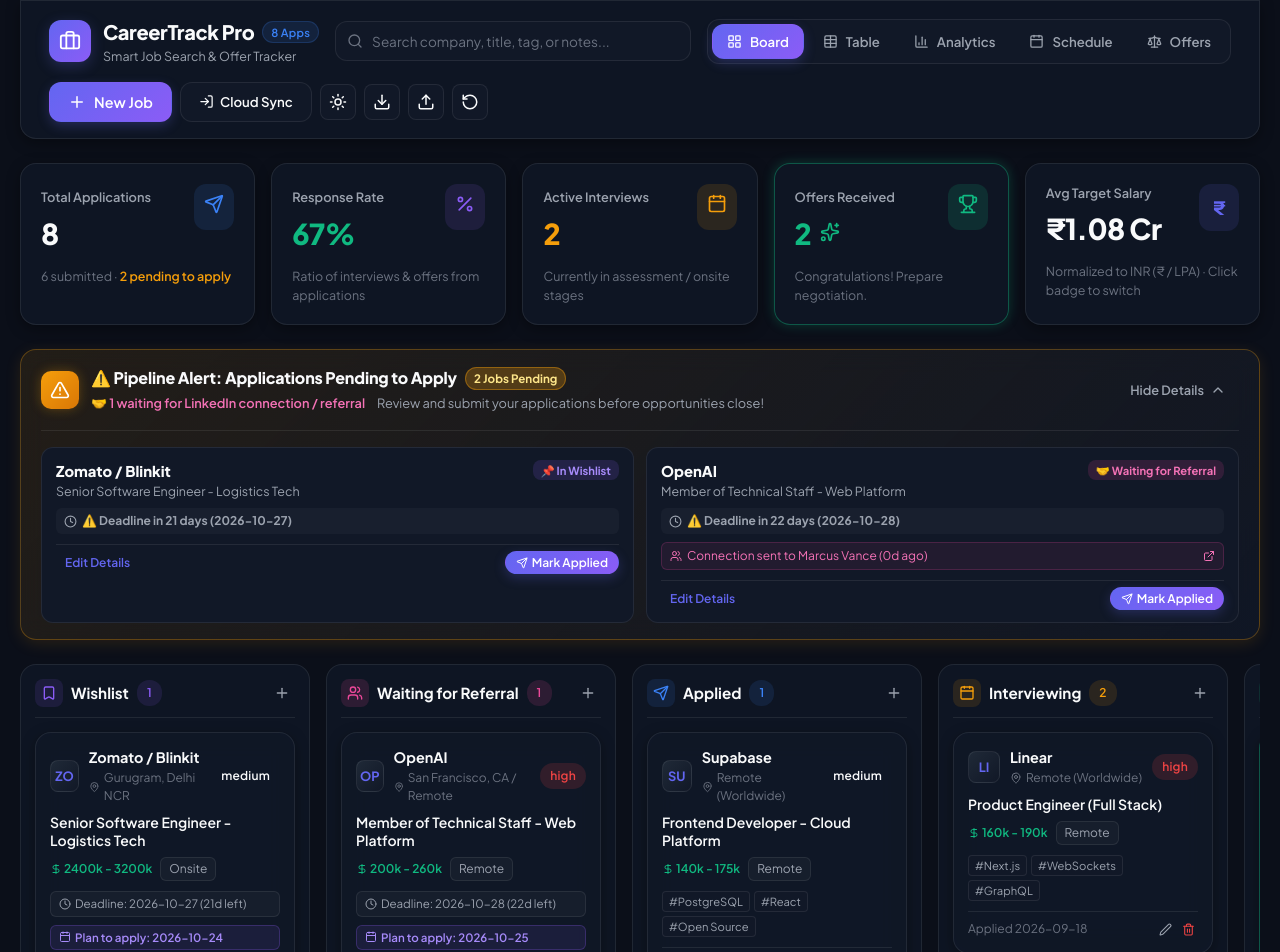
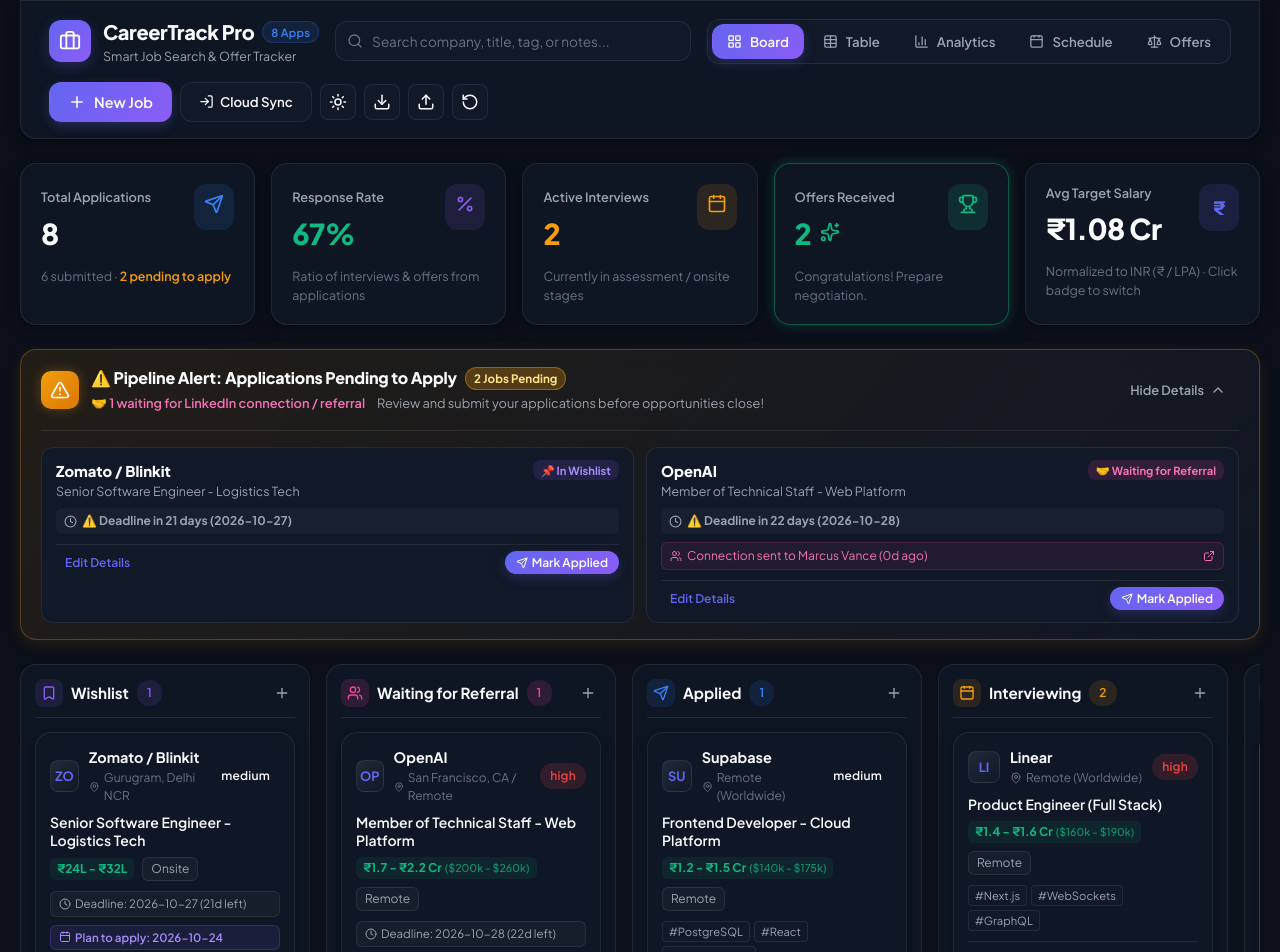
Before and after one commit to anshuln26/Job-Application-Tracker, a React (Vite) app: page / in a window 1280 px wide. Shown: the top 952 px of the page. Built offline with nearby package versions, Linux system fonts and the light colour scheme; no server answers.

Commit message:
changes in project

```diff
--- a/src/components/JobTable.jsx
+++ b/src/components/JobTable.jsx
@@ -1,5 +1,6 @@
 import React, { useState, useMemo } from 'react';
 import { STAGES, WORK_TYPES, PRIORITIES } from '../data/mockData';
+import { convertSalary, formatSalaryRange } from '../utils/currency';
 import {
   ArrowUpDown,
   Edit2,
@@ -30,7 +31,8 @@ export default function JobTable({
   onUpdateStatus,
   onDeleteApp,
   onBulkDelete,
-  onBulkStatusUpdate
+  onBulkStatusUpdate,
+  displayCurrency = 'INR'
 }) {
   const [sortField, setSortField] = useState('appliedDate');
   const [sortDirection, setSortDirection] = useState('desc');
@@ -57,8 +59,8 @@ export default function JobTable({
       let bVal = b[sortField] || '';
 
       if (sortField === 'salary') {
-        aVal = a.salaryMax || 0;
-        bVal = b.salaryMax || 0;
+        aVal = convertSalary(a.salaryMax, a.currency, displayCurrency) || 0;
+        bVal = convertSalary(b.salaryMax, b.currency, displayCurrency) || 0;
       }
 
       if (sortField === 'deadline') {
@@ -70,7 +72,7 @@ export default function JobTable({
       if (aVal > bVal) return sortDirection === 'asc' ? 1 : -1;
       return 0;
     });
-  }, [applications, statusFilter, workTypeFilter, priorityFilter, sortField, sortDirection]);
+  }, [applications, statusFilter, workTypeFilter, priorityFilter, sortField, sortDirection, displayCurrency]);
 
   const handleSort = (field) => {
     if (sortField === field) {
@@ -225,7 +227,7 @@ export default function JobTable({
               </th>
               <th style={{ padding: '12px' }}>Work Type</th>
               <th style={{ padding: '12px', cursor: 'pointer' }} onClick={() => handleSort('salary')}>
-                Salary <ArrowUpDown size={13} />
+                Salary ({displayCurrency === 'INR' ? '₹ INR' : '$ USD'}) <ArrowUpDown size={13} />
               </th>
               <th style={{ padding: '12px', textAlign: 'right' }}>Actions</th>
             </tr>
@@ -350,7 +352,20 @@ export default function JobTable({
                       {app.workType} ({app.location || 'Remote'})
                     </td>
                     <td style={{ padding: '12px', fontWeight: 600, color: app.salaryMax ? 'var(--status-offer)' : 'var(--text-muted)' }}>
-                      {app.salaryMax ? `$${(app.salaryMin/1000).toFixed(0)}k - $${(app.salaryMax/1000).toFixed(0)}k` : 'N/A'}
+                      {(() => {
+                        if (!app.salaryMax) return 'N/A';
+                        const sal = formatSalaryRange(app.salaryMin, app.salaryMax, app.currency, displayCurrency);
+                        return (
+                          <div style={{ display: 'flex', flexDirection: 'column', gap: '2px' }}>
+                            <span>{sal.formatted}</span>
+                            {sal.isConverted && (
+                              <span style={{ fontSize: '0.72rem', color: 'var(--text-muted)', fontWeight: 400 }}>
+                                Orig: {sal.original}
+                              </span>
+                            )}
+                          </div>
+                        );
+                      })()}
                     </td>
                     <td style={{ padding: '12px', fontSize: '0.825rem', color: 'var(--text-secondary)' }}>
                       {app.appliedDate || 'Not applied'}
--- a/src/components/KanbanBoard.jsx
+++ b/src/components/KanbanBoard.jsx
@@ -17,6 +17,7 @@ import {
   ExternalLink
 } from 'lucide-react';
 import confetti from 'canvas-confetti';
+import { formatSalaryRange } from '../utils/currency';
 
 const ICON_MAP = {
   Bookmark,
@@ -48,7 +49,7 @@ const getDaysAgo = (dateStr) => {
   return Math.max(0, Math.floor(diffTime / (1000 * 60 * 60 * 24)));
 };
 
-export default function KanbanBoard({ applications, onSelectApp, onUpdateStatus, onDeleteApp, onOpenAddModalWithStage }) {
+export default function KanbanBoard({ applications, onSelectApp, onUpdateStatus, onDeleteApp, onOpenAddModalWithStage, displayCurrency = 'INR' }) {
   const [draggedId, setDraggedId] = useState(null);
   const [dragOverStage, setDragOverStage] = useState(null);
 
@@ -224,12 +225,31 @@ export default function KanbanBoard({ applications, onSelectApp, onUpdateStatus,
 
                       {/* Salary & Work Type */}
                       <div style={{ display: 'flex', alignItems: 'center', gap: '8px', flexWrap: 'wrap', marginBottom: '10px', fontSize: '0.75rem' }}>
-                        {app.salaryMax > 0 && (
-                          <span style={{ color: 'var(--status-offer)', fontWeight: 600, display: 'flex', alignItems: 'center', gap: '2px' }}>
-                            <DollarSign size={12} />
-                            {(app.salaryMin / 1000).toFixed(0)}k - {(app.salaryMax / 1000).toFixed(0)}k
-                          </span>
-                        )}
+                        {app.salaryMax > 0 && (() => {
+                          const sal = formatSalaryRange(app.salaryMin, app.salaryMax, app.currency, displayCurrency);
+                          return (
+                            <span
+                              style={{
+                                color: 'var(--status-offer)',
+                                fontWeight: 700,
+                                display: 'inline-flex',
+                                alignItems: 'center',
+                                gap: '3px',
+                                background: 'rgba(16, 185, 129, 0.08)',
+                                padding: '2px 7px',
+                                borderRadius: '6px'
+                              }}
+                              title={sal.isConverted ? `Original: ${sal.original} (Converted at current rates)` : `Stated salary range in ${sal.targetCurrency}`}
+                            >
+                              <span>{sal.formatted}</span>
+                              {sal.isConverted && (
+                                <span style={{ fontSize: '0.67rem', opacity: 0.75, fontWeight: 500 }}>
+                                  ({sal.original})
+                                </span>
+                              )}
+                            </span>
+                          );
+                        })()}
                         <span style={{
                           background: 'var(--bg-glass)',
                           border: '1px solid var(--border-color)',
--- a/src/components/OfferComparer.jsx
+++ b/src/components/OfferComparer.jsx
@@ -1,8 +1,9 @@
 import React, { useState } from 'react';
 import { Scale, Trophy, Sparkles } from 'lucide-react';
 import confetti from 'canvas-confetti';
+import { convertSalary, formatSalaryRange } from '../utils/currency';
 
-export default function OfferComparer({ applications }) {
+export default function OfferComparer({ applications, displayCurrency = 'INR' }) {
   const offerApps = applications.filter(a => a.status === 'offer' || a.status === 'interviewing');
 
   // Interactive evaluation state for each offer (defaults to reasonable score)
@@ -23,7 +24,9 @@ export default function OfferComparer({ applications }) {
   };
 
   const calculateTotalScore = (app) => {
-    const salaryScore = (app.salaryMax / 200000) * 30; // Max 30 pts for salary
+    // Normalize salary to USD equivalent for standard scoring (200k USD / ~1.7 Cr INR = 30 pts)
+    const normalizedUSD = convertSalary(app.salaryMax, app.currency, 'USD');
+    const salaryScore = Math.min(30, (normalizedUSD / 200000) * 30);
     const flexScore = getRating(app.id, 'flexibility', 7) * 2; // Max 20 pts
     const cultureScore = getRating(app.id, 'culture', 8) * 2.5; // Max 25 pts
     const growthScore = getRating(app.id, 'growth', 7) * 2.5; // Max 25 pts
@@ -143,11 +146,27 @@ export default function OfferComparer({ applications }) {
 
                 {/* Base Details */}
                 <div style={{ display: 'flex', flexDirection: 'column', gap: '8px', fontSize: '0.85rem', marginBottom: '16px' }}>
-                  <div style={{ display: 'flex', justifyContent: 'space-between' }}>
+                  <div style={{ display: 'flex', justifyContent: 'space-between', alignItems: 'flex-start' }}>
                     <span style={{ color: 'var(--text-secondary)' }}>Salary Range:</span>
-                    <strong style={{ color: 'var(--status-offer)' }}>
-                      ${(app.salaryMin/1000).toFixed(0)}k - ${(app.salaryMax/1000).toFixed(0)}k
-                    </strong>
+                    <div style={{ textAlign: 'right' }}>
+                      <strong style={{ color: 'var(--status-offer)' }}>
+                        {(() => {
+                          const sal = formatSalaryRange(app.salaryMin, app.salaryMax, app.currency, displayCurrency);
+                          return sal.formatted;
+                        })()}
+                      </strong>
+                      {(() => {
+                        const sal = formatSalaryRange(app.salaryMin, app.salaryMax, app.currency, displayCurrency);
+                        if (sal.isConverted) {
+                          return (
+                            <div style={{ fontSize: '0.7rem', color: 'var(--text-muted)' }}>
+                              Orig: {sal.original}
+                            </div>
+                          );
+                        }
+                        return null;
+                      })()}
+                    </div>
                   </div>
                   <div style={{ display: 'flex', justifyContent: 'space-between' }}>
                     <span style={{ color: 'var(--text-secondary)' }}>Work Model:</span>
```
Also changed, not shown: src/components/AnalyticsView.jsx (+26 -11 lines).
